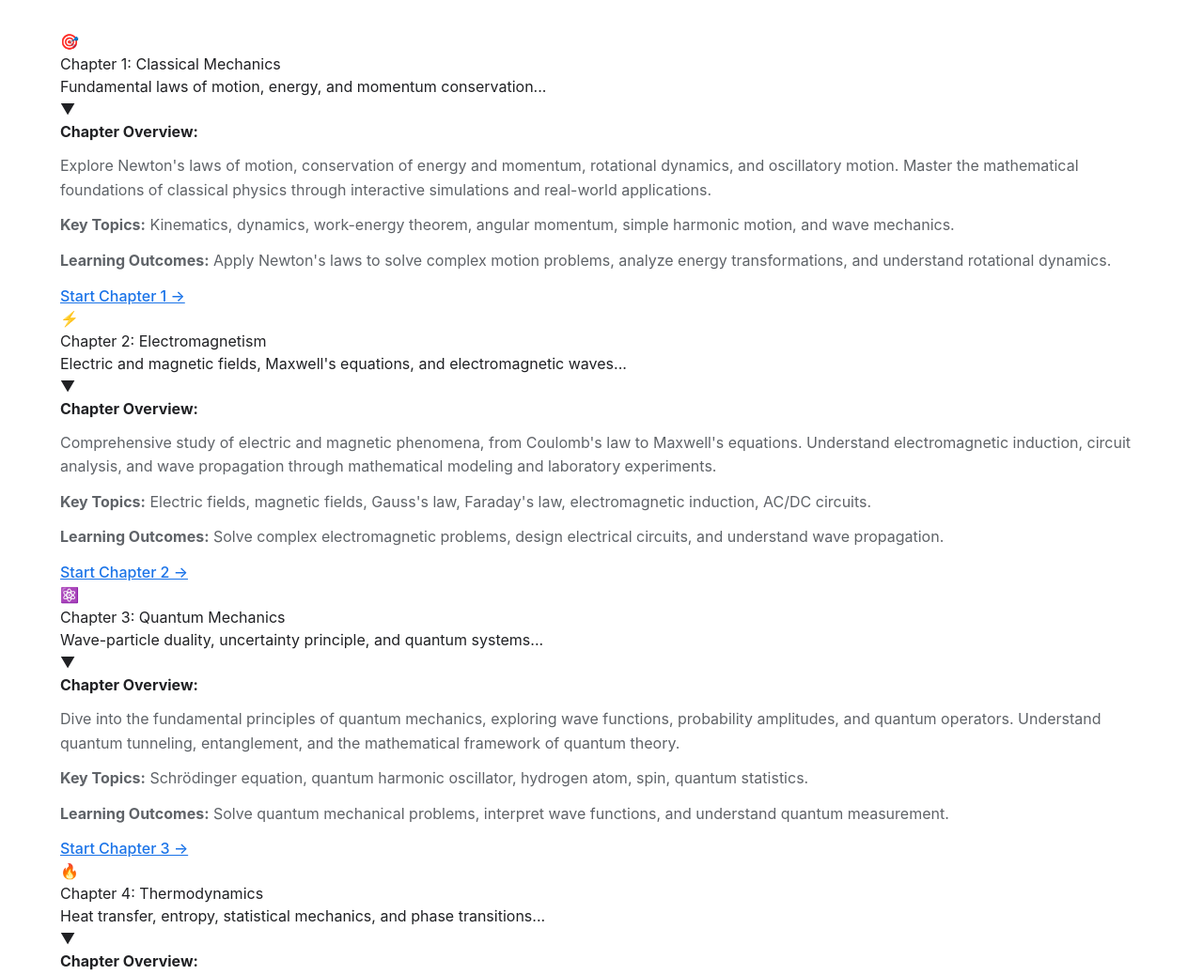
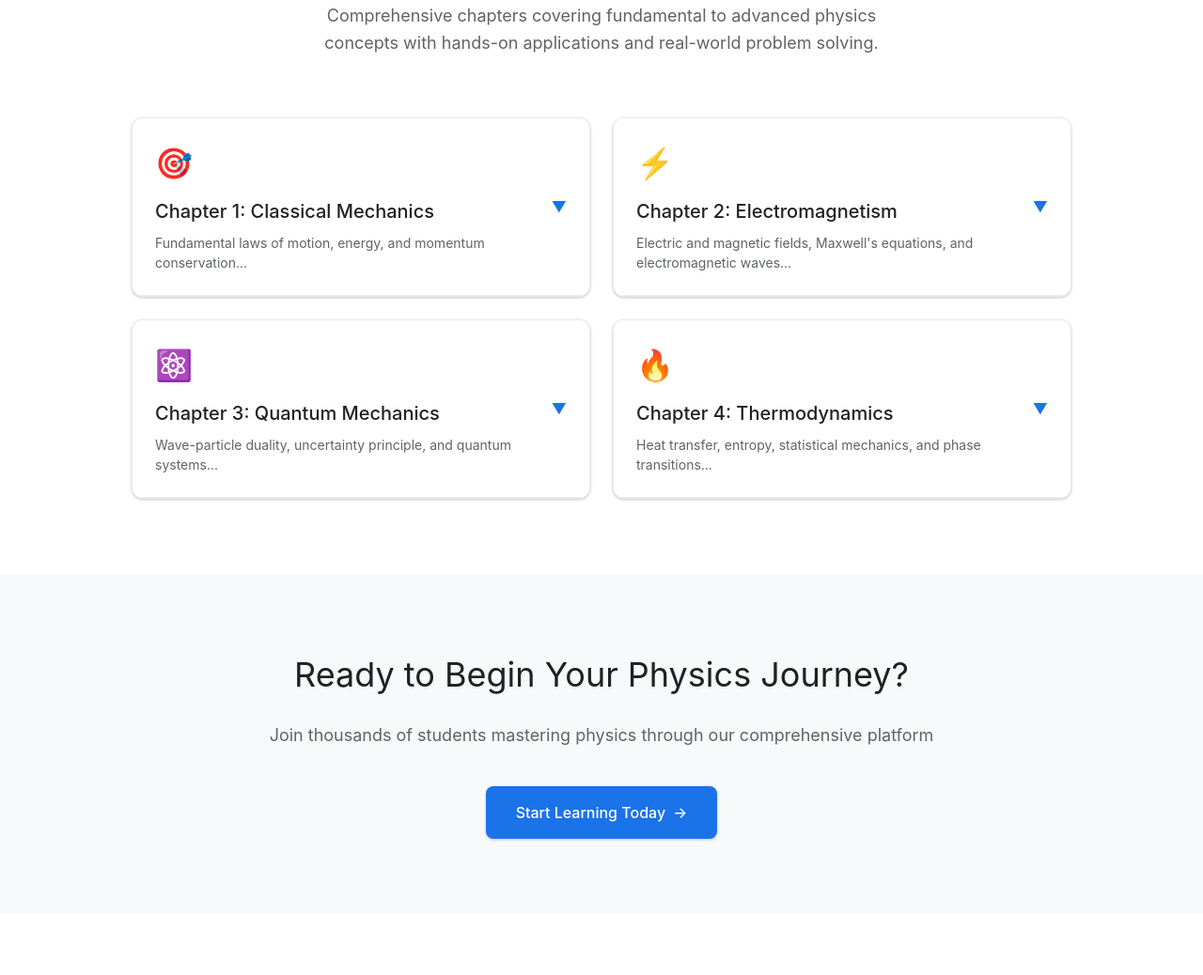
Before and after one commit to tomlynch96/physics-website, an Eleventy site: page index.md in a window 1280 px wide. Shown: the part 1627-2665 px from the top of the page at 94% size. Built offline with nearby package versions, Linux system fonts and the light colour scheme; Eleventy itself is replaced by a stand-in of ours; files that its build step writes are made by us from their sources.

Commit message:
expandable cards

```diff
--- a/css/style.css
+++ b/css/style.css
@@ -867,3 +867,173 @@ button:focus {
     background: var(--primary);
     color: white;
 }
+/* Expandable Cards Section */
+
+.expandables-section {
+    padding: 80px 0;
+}
+
+.section-title {
+    text-align: center;
+    font-size: 36px;
+    font-weight: 400;
+    margin-bottom: 16px;
+}
+
+.section-subtitle {
+    text-align: center;
+    font-size: 18px;
+    color: var(--text-secondary);
+    max-width: 600px;
+    margin: 0 auto 64px auto;
+}
+
+.expandables-grid {
+    display: grid;
+    grid-template-columns: repeat(auto-fit, minmax(350px, 1fr));
+    gap: 24px;
+    max-width: 1000px;
+    margin: 0 auto;
+}
+
+.expandable-card {
+    background: var(--surface);
+    border: 1px solid var(--border);
+    border-radius: 12px;
+    overflow: hidden;
+    cursor: pointer;
+    transition: all 0.3s cubic-bezier(0.4, 0, 0.2, 1);
+    box-shadow: var(--shadow);
+}
+
+.expandable-card:hover {
+    transform: translateY(-2px);
+    box-shadow: var(--shadow-hover);
+}
+
+.card-header {
+    padding: 24px;
+    background: var(--surface);
+    position: relative;
+    border-bottom: 1px solid var(--border);
+}
+
+.card-icon {
+    font-size: 32px;
+    margin-bottom: 12px;
+    display: block;
+}
+
+.card-title {
+    font-size: 20px;
+    font-weight: 500;
+    margin-bottom: 8px;
+    color: var(--text-primary);
+}
+
+.card-preview {
+    font-size: 14px;
+    color: var(--text-secondary);
+    line-height: 1.5;
+}
+
+.expand-icon {
+    position: absolute;
+    top: 50%;
+    right: 24px;
+    transform: translateY(-50%);
+    font-size: 16px;
+    color: var(--primary);
+    transition: transform 0.3s ease;
+}
+
+.card-content {
+    max-height: 0;
+    overflow: hidden;
+    transition: max-height 0.4s cubic-bezier(0.4, 0, 0.2, 1);
+    background: var(--surface-variant);
+}
+
+.card-content-inner {
+    padding: 24px;
+    color: var(--text-secondary);
+    line-height: 1.6;
+}
+
+.expandable-card.expanded .card-content {
+    max-height: 400px;
+}
+
+.expandable-card.expanded .expand-icon {
+    transform: translateY(-50%) rotate(180deg);
+}
+
+.expandable-card.expanded .card-header {
+    background: var(--surface-variant);
+}
+
+/* CTA Section - ADD THIS TO YOUR CSS/STYLE.CSS */
+
+.cta-section {
+    padding: 80px 0;
+    background: var(--surface-variant);
+    text-align: center;
+}
+
+.cta-title {
+    font-size: 36px;
+    font-weight: 400;
+    margin-bottom: 24px;
+}
+
+.cta-subtitle {
+    font-size: 18px;
+    color: var(--text-secondary);
+    margin-bottom: 40px;
+}
+
+/* Update existing .cta-button if needed */
+.cta-button {
+    display: inline-flex;
+    align-items: center;
+    gap: 8px;
+    background: var(--primary);
+    color: white;
+    text-decoration: none;
+    padding: 16px 32px;
+    border-radius: var(--radius);
+    font-weight: 500;
+    font-size: 16px;
+    transition: all 0.3s cubic-bezier(0.4, 0, 0.2, 1);
+    box-shadow: var(--shadow);
+}
+
+.cta-button:hover {
+    background: var(--primary-dark);
+    box-shadow: var(--shadow-hover);
+    transform: translateY(-2px);
+}
+
+/* Mobile responsive for expandable cards */
+@media (max-width: 768px) {
+    .expandables-grid {
+        grid-template-columns: 1fr;
+        gap: 16px;
+    }
+
+    .card-header {
+        padding: 20px;
+    }
+
+    .card-content-inner {
+        padding: 20px;
+    }
+
+    .section-title {
+        font-size: 28px;
+    }
+
+    .section-subtitle {
+        font-size: 16px;
+    }
+}
```
